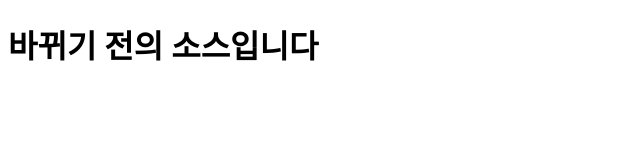
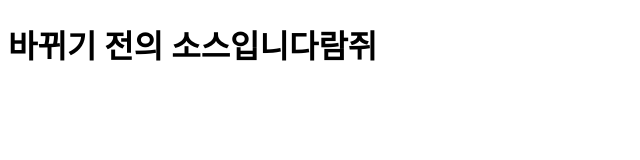
Before and after one commit to zox004/k8s_action_example, a website: page public/html/index.html in a window 1280 px wide. Shown: the whole page, without its empty margins (0-640 px from the left). Drawn offline with Linux system fonts and the light colour scheme.

Commit message:
Update index.html

```diff
--- a/public/html/index.html
+++ b/public/html/index.html
@@ -5,6 +5,6 @@
 <title>K8S Node Example</title>
 </head>
 <body>
-    <h1>바뀌기 전의 소스입니다  </h1>
+    <h1>바뀌기 전의 소스입니다람쥐 </h1>
 </body>
 </html>
```
